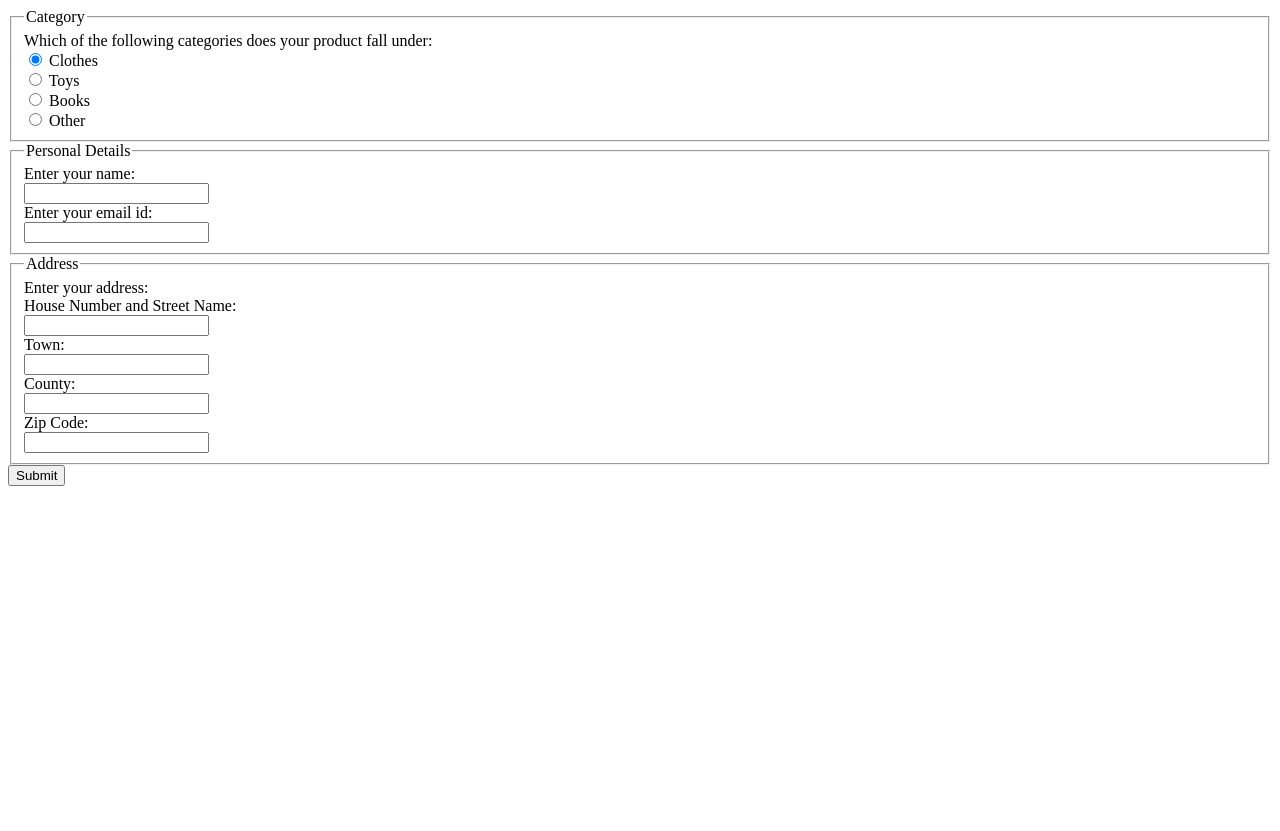
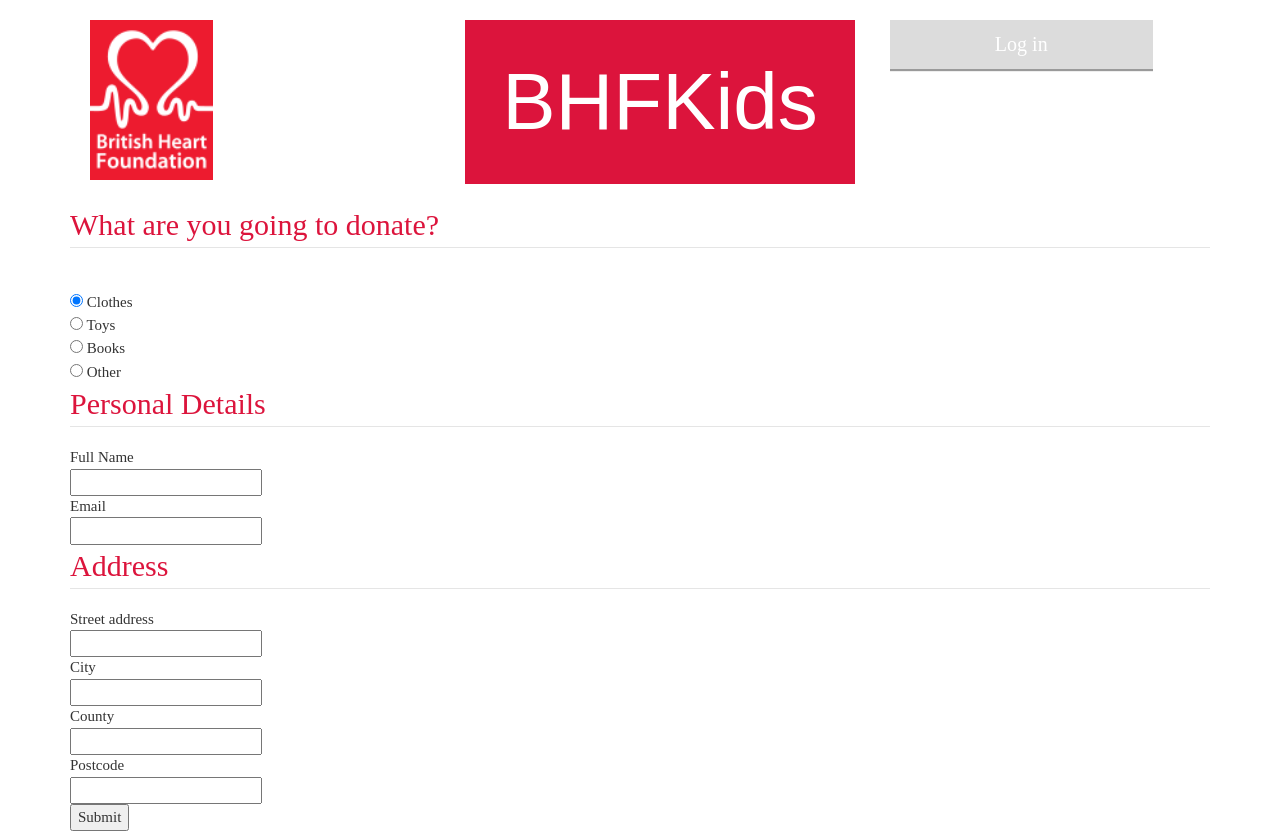
Before and after one commit to Ldn2016/team-18, a website: page public/donateform.html in a window 1280 px wide. Before the commit the page ends 800 px from the top, so only its background shows below. Drawn offline with Linux system fonts and the light colour scheme.

Commit message:
Finalised html

```diff
--- a/public/css/donateform.css
+++ b/public/css/donateform.css
@@ -3,3 +3,8 @@
     font-size: 30px;
     color: crimson;
 }
+
+.samefont{
+    font-family: Futura;
+    font-size: 15px;
+}
--- a/public/css/shop-homepage.css
+++ b/public/css/shop-homepage.css
@@ -1,6 +1,3 @@
-.backgr {
-    background-image: url("img/background.jpg");
-}
 
 .slide-image {
     width: 100%;
--- a/public/donateform.html
+++ b/public/donateform.html
@@ -1,43 +1,72 @@
 <!DOCTYPE html>
 <html lang="en">
 <head>
-<title>Donation Form</title>
+
+    <meta charset="utf-8">
+    <meta http-equiv="X-UA-Compatible" content="IE=edge">
+    <meta name="viewport" content="width=device-width, initial-scale=1">
+    <meta name="description" content="">
+    <meta name="author" content="">
+
+    <title>BHF|Donate</title>
+
+    <link href="css/bootstrap.min.css" rel="stylesheet">
+
+    <link href="css/shop-homepage.css" rel="stylesheet">
+
+    <link href="css/donateform.css" rel="stylesheet">
+
 </head>
-<body>
 
+<body class="samefont">
 
+    <div class="container">
+        <div class="row">
+        <div class="box1 white">
+            <div class="col-md-4">
+                <a href="https://www.bhf.org.uk"><img src="img/bhf-logo.png" class="bhflogo" height="160px"></a>
+            </div>
+            <a href="index.html"><div class="col-md-4 website-name website-name-padding">
+                    BHFKids
+                </div></a>
+            <div class="col-md-3">
+                <a href="https://www.bhf.org.uk/login?retUrl=/"><p class="loginbutton">Log in</p></a>
+            </div>
+        </div>
+        </div>
+
+    </div>
+
+<div class="container">
 
 <form action="/donate" method = "post">
-<fieldset>
-    <legend>Category</legend>
-    Which of the following categories does your product fall under:<br>
+
+    <legend class="formsubcat">What are you going to donate?</legend><br>
+
   <input type="radio" name="category" value="Clothes" checked> Clothes<br>
   <input type="radio" name="category" value="Toys"> Toys<br>
   <input type="radio" name="category" value="Books"> Books<br>
   <input type="radio" name="category" value="Other"> Other<br>
-  </fieldset>
 
-   <fieldset>
-        <legend>Personal Details</legend>
-        Enter your name:<br><input type="text" name="name"><br>
-        Enter your email id:<br><input type="text" name="emailid"><br>
-    </fieldset>
 
-<fieldset>
-<legend>Address</legend>
-Enter your address:<br>
-House Number and Street Name:<br><input type="text" name="firstline"><br>
-Town:<br><input type="text" name="town"><br>
-County:<br><input type="text" name="county"><br>
-Zip Code:<br><input type="text" name="zipcode"><br>
-</fieldset>
+    <legend class="formsubcat">Personal Details</legend>
+    Full Name<br><input type="text" name="name"><br>
+    Email<br><input type="text" name="emailid"><br>
+
+
+<legend class="formsubcat">Address</legend>
+
+Street address<br><input type="text" name="firstline"><br>
+City<br><input type="text" name="town"><br>
+County<br><input type="text" name="county"><br>
+Postcode<br><input type="text" name="zipcode"><br>
 
 
 <input type="submit" value="Submit">
 
 </form>
 
-
+    </div>
 
 
 </body>
```
Also changed, not shown: public/index.html (+2 -2 lines), public/test-login.html (+26 -9 lines), public/toys.html (+2 -2 lines).
